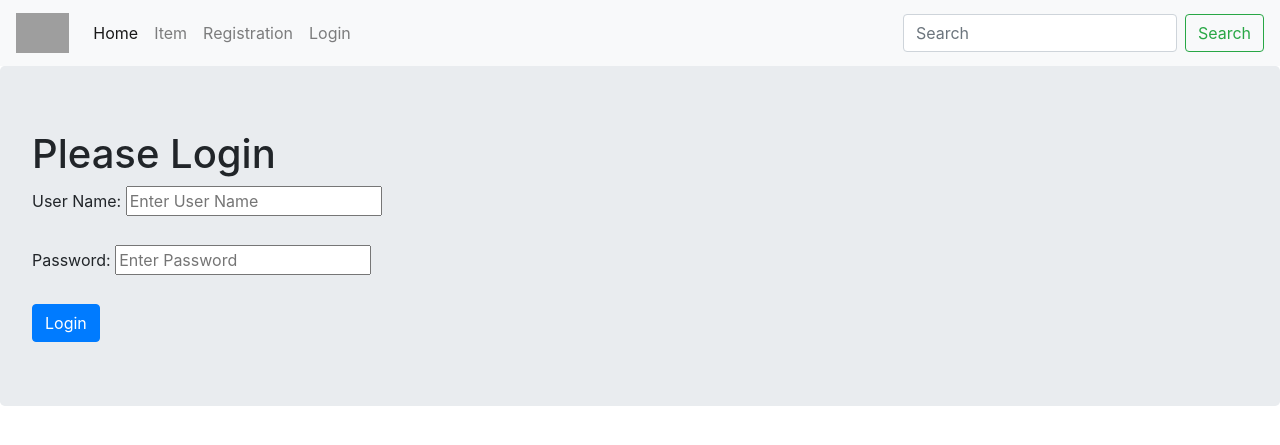
After one commit to ashoknescode/asset, a Django app: page /accounts/login/ in a window 1280 px wide. The commit adds this page. Shown: the top 445 px of the page. Run offline with Django 3.2, Linux system fonts and the light colour scheme; some libraries are stand-ins or nearby versions; grey boxes are pictures that could not be loaded.

Commit message:
[Update]account

```diff
--- /dev/null
+++ b/accounts/templates/accounts/login.html
@@ -0,0 +1,32 @@
+{% extends "base.html" %}
+
+
+{% block content %}
+  <div class="jumbotron">
+
+    <h1>Please Login</h1>
+    <form action="" method="POST">
+      {% csrf_token %}
+
+      {% if request.GET.next %}
+        <input type="hidden" name="next" value="{{ request.GET.next }}">
+      {% endif %}
+
+      <label for="uname">User Name:</label>
+      <input type="text" id="uname" name="username" placeholder="Enter User Name"><br/><br/>
+
+      <label for="pass">Password:</label>
+      <input type="password" id="pass" name="pwd1" placeholder="Enter Password"><br/><br/>
+      <span class='help-block'>
+        {% if error_key %}
+          <h2>{{error_key}}</h2>
+        {% endif %}
+      </span>
+
+      <button type="submit" class="btn btn-primary" value="Signup">Login</button>
+
+    </form>
+
+  </div>
+
+{% endblock %}
--- a/accounts/urls.py
+++ b/accounts/urls.py
@@ -5,6 +5,6 @@ app_name = 'accounts'
 
 urlpatterns = [
     path('signup/', views.signup, name='signup'),
-#     url(r'^login/', views.loginview, name='loginview'),
-#     url(r'^logout/', views.logoutview, name='logoutview'),
+    path('login/', views.loginview, name='loginview'),
+    path('logout/', views.logoutview, name='logoutview'),
 ]
--- a/accounts/views.py
+++ b/accounts/views.py
@@ -1,3 +1,43 @@
-from django.shortcuts import render
+from django.shortcuts import render,redirect
+from django.contrib.auth.models import User
+from django.contrib.auth import authenticate, login,logout
+from django.contrib.auth.decorators import login_required
 
 # Create your views here.
+def signup(request):
+    if request.method == 'POST':
+        if request.POST['pwd1'] == request.POST['pwd2']:
+            try:
+                user = User.objects.get(username=request.POST['username'])
+                return render(request, 'accounts/signup.html', {'error_key1':'User Already Exists. Choose Another Name'})
+            except User.DoesNotExist:
+                user = User.objects.create_user(request.POST['username'], password=request.POST['pwd1'])
+                # login(request,user)
+                # return render(request, 'accounts/login.html')
+                return redirect('accounts:loginview')
+        else:
+            return render(request, 'accounts/signup.html', {'error_key2':'Passwords Did Not Match'})
+    else:
+        return render(request,'accounts/signup.html')
+
+def loginview(request):
+    if request.method == 'POST':
+        user = authenticate(username=request.POST['username'],password=request.POST['pwd1'])
+
+        if user is not None:
+            login(request,user)
+
+            if 'next' in request.POST:
+                return redirect(request.POST['next'])
+
+            return redirect('homepage')
+        else:
+            return render(request, 'accounts/login.html',{'error_key':'Username and Password Didn\'t Match'})
+
+    else:
+        return render(request, 'accounts/login.html')
+
+@login_required
+def logoutview(request):
+    logout(request)
+    return redirect('homepage')
--- a/asset/urls.py
+++ b/asset/urls.py
@@ -19,7 +19,7 @@ from item import views
 
 urlpatterns = [
     path('admin/', admin.site.urls),
+    path('', views.homepage),
     path('accounts/', include('accounts.urls')),
-    path('', views.homepage),
-    path('', include('item.urls')),
+    path('item/', include('item.urls')),
 ]
--- a/item/urls.py
+++ b/item/urls.py
@@ -7,7 +7,6 @@ app_name = 'item'
 
 urlpatterns = [
 
-	path('', views.homepage, name='hompage'),
-	path('item/', views.asset_list, name='asset_list'),
-	path('', views.login, name='login'),
+	# path('', views.homepage, name='hompage'),
+	path('', views.asset_list, name='asset_list'),
 	]
--- a/templates/base.html
+++ b/templates/base.html
@@ -29,32 +29,23 @@
         <a class="nav-link" href="/">Home <span class="sr-only">(current)</span></a>
       </li>
       <li class="nav-item">
-        <a class="nav-link" href="#"></a>
+        <a class="nav-link" href="/item/">Item</a>
       </li>
-      <!-- <li class="nav-item dropdown">
-        <a class="nav-link dropdown-toggle" href="/item/" id="navbarDropdown" role="button" data-toggle="dropdown" aria-haspopup="true" aria-expanded="false">
-         Item
-        </a> -->
-        <!-- <div class="dropdown-menu" aria-labelledby="navbarDropdown">
-          <a class="dropdown-item" href="#">Hardware</a>
-          <a class="dropdown-item" href="#">Software</a>
-          <div class="dropdown-divider">Equipments</div>
-          <a class="dropdown-item" href="#"></a>
-        </div> -->
-      <!-- </li> -->
+
       {% if user.is_authenticated %}
       <li class="nav-item">
-        <a class="nav-link" href="{% url 'login' %}">Item</a>
-      </li>
+        <a class="nav-link" href="#">Welcome {{user.username}}</a></li>
+      <li class="nav-item"><a class="nav-link" href="{% url 'accounts:logoutview' %}">Logout</a></li>
         {% else %}
 
       <li class="nav-item">
-        <a class="nav-link Disabled" href="{% url 'login' %}">Login</a>
+        <a class="nav-link" href="{% url 'accounts:signup' %}">Registration</a>
       </li>
-        {% endif %}
+
         <li class="nav-item">
-        <a class="nav-link Disabled" href="#">Registration</a>
+        <a class="nav-link Disabled" href="{% url 'accounts:loginview' %}">Login</a>
       </li>
+      {% endif %}
     </ul>
 
     <form class="form-inline my-2 my-lg-0">
```
Also changed, not shown: accounts/templates/accounts/signup.html (added, +37 -0 lines), item/views.py (+5 -5 lines), 1 other file.
